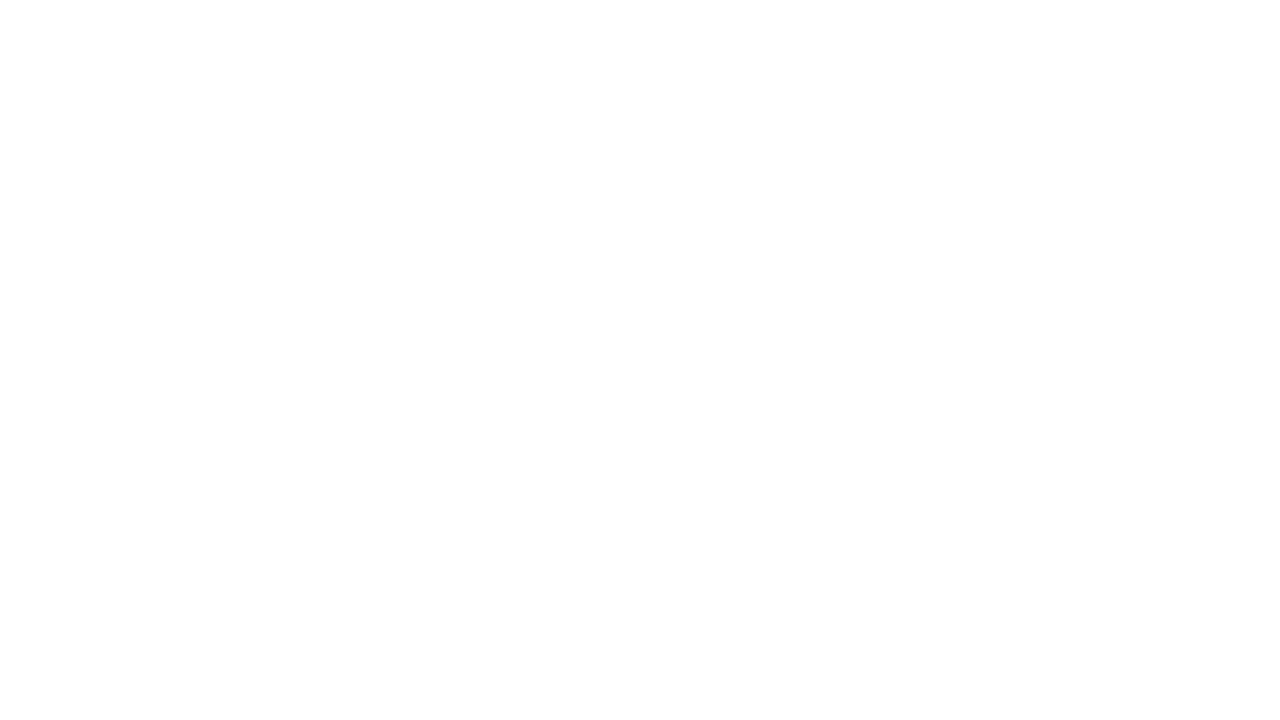
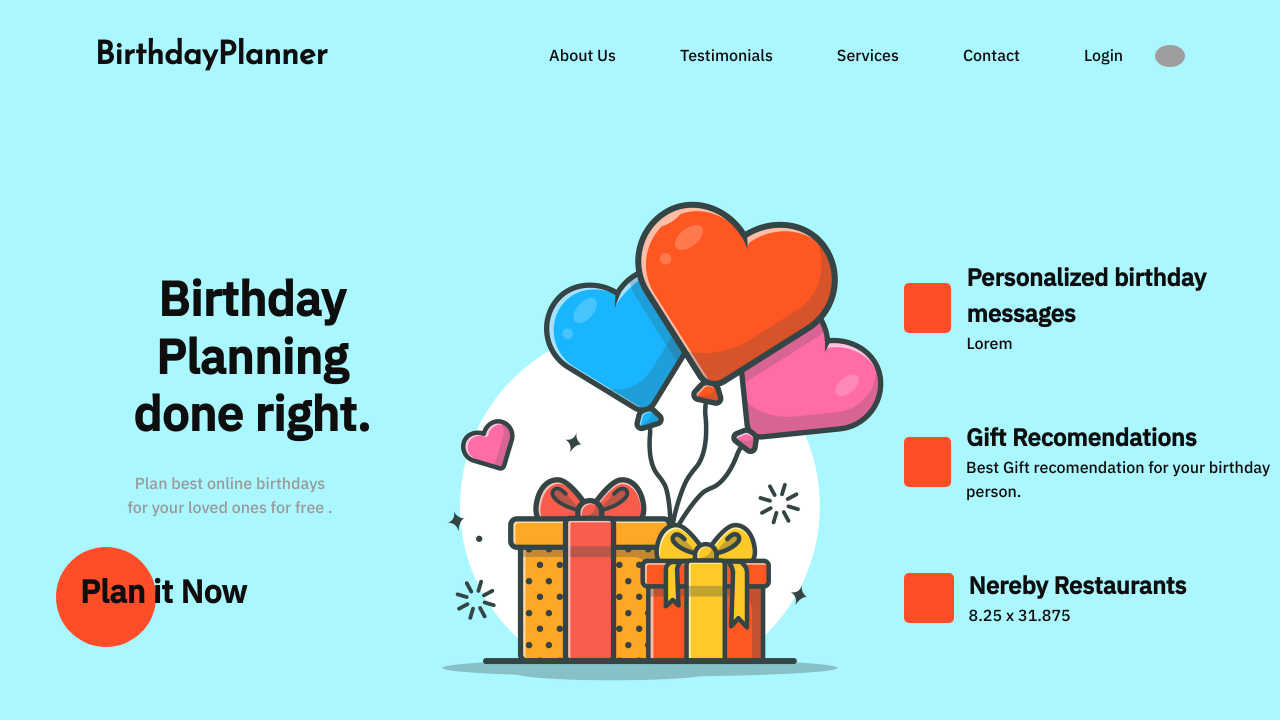
Before and after one commit to Anurodh437/BirthdayPlanner, a React (Create React App) app: page /dashboard in a window 1280 px wide. Shown: the top 720 px of the page. Built offline with nearby package versions, Linux system fonts and the light colour scheme; grey boxes are pictures that could not be loaded.

Commit message:
feat : Added Routes

```diff
--- a/src/App.jsx
+++ b/src/App.jsx
@@ -1,19 +1,31 @@
 import "./App.css";
-import { BrowserRouter as Router, Route, Switch } from "react-router-dom";
+import {
+  BrowserRouter as Router,
+  Route,
+  Switch,
+  Redirect,
+} from "react-router-dom";
 import Authpage from "./Pages/Auth/AuthPage";
+import Dashboard from "./Pages/Dashboard/Dashboard";
 
 function App() {
   return (
     <div className="App">
       <Router>
         <Switch>
+          <Route exact path="/">
+            <Redirect to="/dashboard" />
+          </Route>
           <Route path={["/login", "/signup"]} exact>
             {<Authpage />}
+          </Route>
+          <Route path="/dashboard" exact>
+            <Dashboard />
           </Route>
         </Switch>
       </Router>
     </div>
-  )
-};
+  );
+}
 
 export default App;
--- a/src/Pages/Dashboard/Dashboard.jsx
+++ b/src/Pages/Dashboard/Dashboard.jsx
@@ -3,6 +3,10 @@
 import mainImage from "../../assets/image_processing20211110-13169-mniu50.png";
 
 const Dashboard = () => {
+  const goToLogin = () => {
+    window.location.href = "/login";
+  };
+
   return (
     <div>
       <header>
@@ -13,6 +17,7 @@
             <li>Testimonials</li>
             <li>Services</li>
             <li>Contact</li>
+            <li onClick={goToLogin}> Login </li>
             <img
               src="https://image.flaticon.com/icons/png/512/2922/2922510.png"
               alt=""
```
